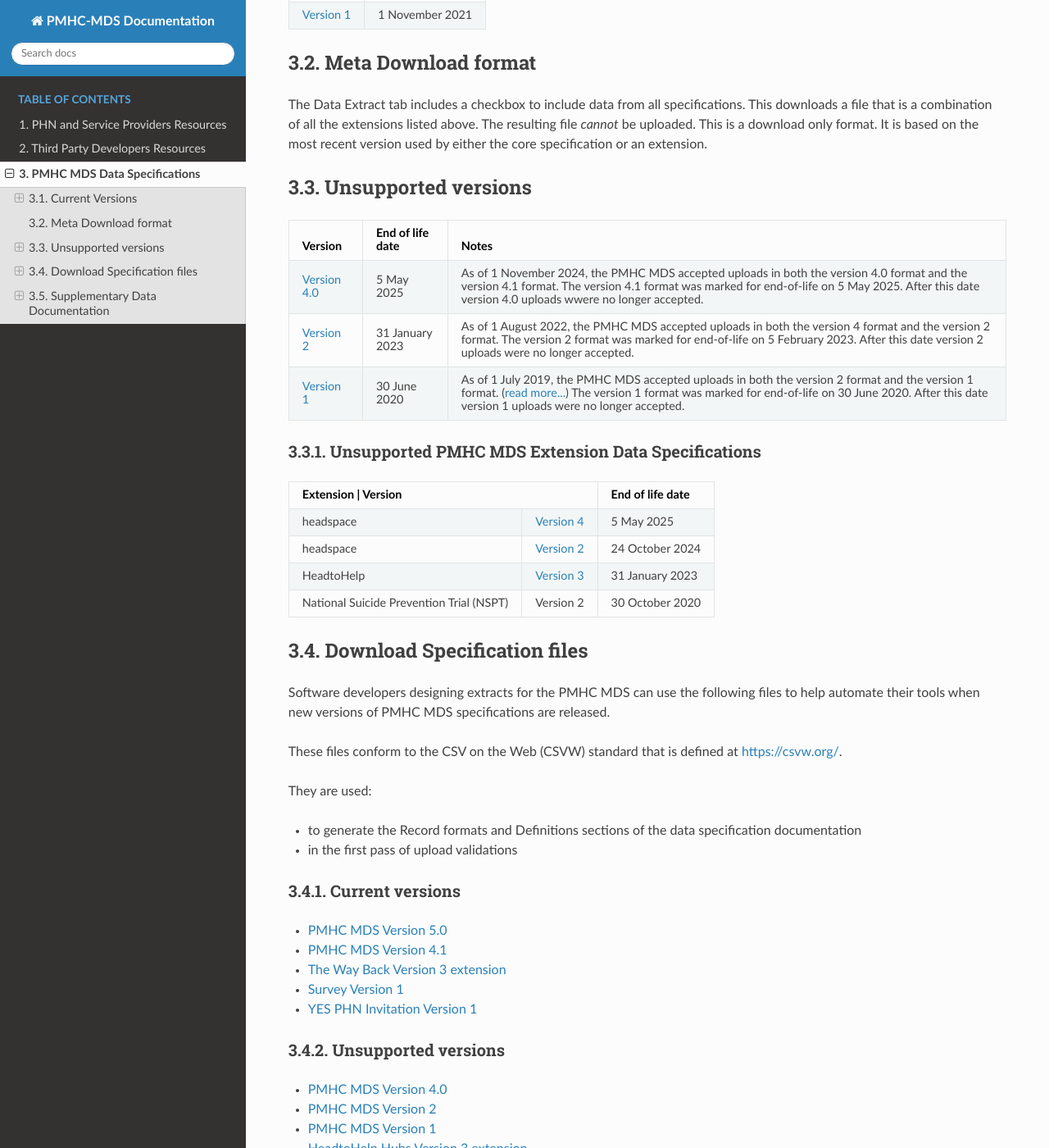
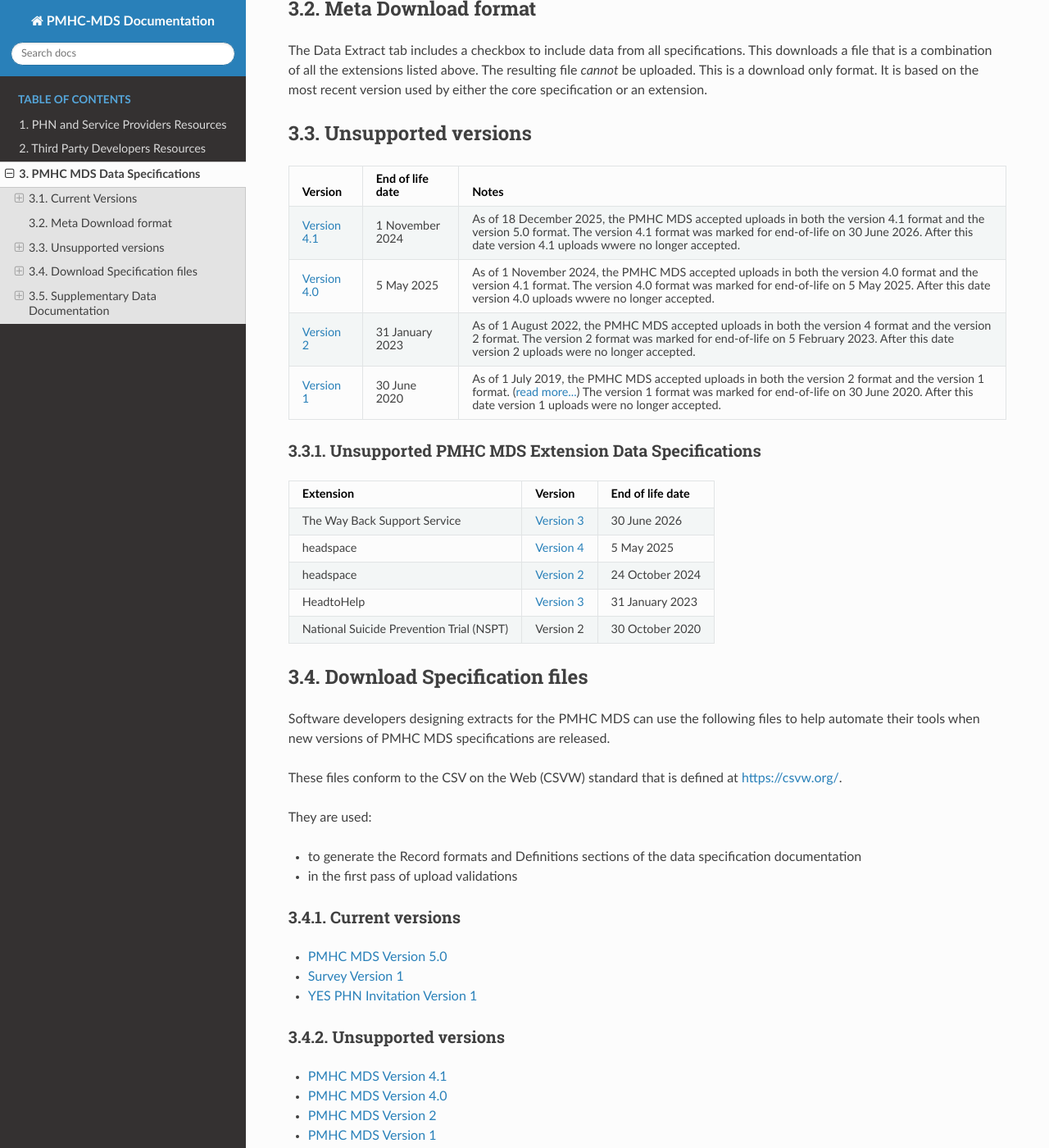
Before and after one commit to logicly-au/docs.pmhc-mds.com, a Sphinx documentation site: the page built from docs/data-specifications.rst, in a window 1280 px wide and 1400 px high, scrolled down 1194 px. Shown: the whole window at 82% size. Built offline with Sphinx 7.4.7 and the Read the Docs theme 3.1.0, drawn with Linux system fonts in a browser that asks for light colours; some of the changed text lies outside the part shown.

Commit message:
End of Lifeing core v4.1 spec and Wayback v3.0 spec. (#20)

```diff
--- a/docs/data-specifications.rst
+++ b/docs/data-specifications.rst
@@ -79,32 +75,39 @@
 Unsupported versions
 --------------------
 
-+--------------------------------------------------------+------------------+------------------------------------------------------------------------------+
-| Version                                                | End of life date | Notes                                                                        |
-+========================================================+==================+==============================================================================+
-| `Version 4.0 </projects/data-specification/en/v4/>`__  | 5 May 2025       | As of 1 November 2024, the PMHC MDS accepted uploads in both the version 4.0 |
-|                                                        |                  | format and the version 4.1 format. The version 4.1 format was marked for     |
-|                                                        |                  | end-of-life on 5 May 2025. After this date version 4.0 uploads wwere         |
-|                                                        |                  | no longer accepted.                                                          |
-+--------------------------------------------------------+------------------+------------------------------------------------------------------------------+
-| `Version 2 </projects/data-specification/en/v2/>`__    | 31 January 2023  | As of 1 August 2022, the PMHC MDS accepted uploads in both the version 4     |
-|                                                        |                  | format and the version 2 format. The version 2 format was marked for         |
-|                                                        |                  | end-of-life on 5 February 2023. After this date version 2 uploads were       |
-|                                                        |                  | no longer accepted.                                                          |
-+--------------------------------------------------------+------------------+------------------------------------------------------------------------------+
-| `Version 1 </projects/data-specification/en/v1/>`__    | 30 June 2020     | As of 1 July 2019, the PMHC MDS accepted uploads in both the version 2       |
-|                                                        |                  | format and the version 1 format. (`read more...                              |
-|                                                        |                  | <https://pmhc-mds.com/2019/06/04/Contunity-of-Support-PMHC-Spec-v2-0/>`__)   |
-|                                                        |                  | The version 1 format was marked for end-of-life on 30 June 2020.             |
-|                                                        |                  | After this date version 1 uploads were no longer accepted.                   |
-+--------------------------------------------------------+------------------+------------------------------------------------------------------------------+
++----------------------------------------------------------+------------------+------------------------------------------------------------------------------+
+| Version                                                  | End of life date | Notes                                                                        |
++==========================================================+==================+==============================================================================+
+| `Version 4.1 </projects/data-specification/en/v4.1/>`__  | 1 November 2024  | As of 18 December 2025, the PMHC MDS accepted uploads in both the version 4.1|
+|                                                          |                  | format and the version 5.0 format. The version 4.1 format was marked for     |
+|                                                          |                  | end-of-life on 30 June 2026. After this date version 4.1 uploads wwere       |
+|                                                          |                  | no longer accepted.                                                          |
++----------------------------------------------------------+------------------+------------------------------------------------------------------------------+
+| `Version 4.0 </projects/data-specification/en/v4/>`__    | 5 May 2025       | As of 1 November 2024, the PMHC MDS accepted uploads in both the version 4.0 |
+|                                                          |                  | format and the version 4.1 format. The version 4.0 format was marked for     |
+|                                                          |                  | end-of-life on 5 May 2025. After this date version 4.0 uploads wwere         |
+|                                                          |                  | no longer accepted.                                                          |
++----------------------------------------------------------+------------------+------------------------------------------------------------------------------+
+| `Version 2 </projects/data-specification/en/v2/>`__      | 31 January 2023  | As of 1 August 2022, the PMHC MDS accepted uploads in both the version 4     |
+|                                                          |                  | format and the version 2 format. The version 2 format was marked for         |
+|                                                          |                  | end-of-life on 5 February 2023. After this date version 2 uploads were       |
+|                                                          |                  | no longer accepted.                                                          |
++----------------------------------------------------------+------------------+------------------------------------------------------------------------------+
+| `Version 1 </projects/data-specification/en/v1/>`__      | 30 June 2020     | As of 1 July 2019, the PMHC MDS accepted uploads in both the version 2       |
+|                                                          |                  | format and the version 1 format. (`read more...                              |
+|                                                          |                  | <https://pmhc-mds.com/2019/06/04/Contunity-of-Support-PMHC-Spec-v2-0/>`__)   |
+|                                                          |                  | The version 1 format was marked for end-of-life on 30 June 2020.             |
+|                                                          |                  | After this date version 1 uploads were no longer accepted.                   |
++----------------------------------------------------------+------------------+------------------------------------------------------------------------------+
 
 Unsupported PMHC MDS Extension Data Specifications
 ~~~~~~~~~~~~~~~~~~~~~~~~~~~~~~~~~~~~~~~~~~~~~~~~~~
 
-+------------------------------------------------------------------------------------------------------------+------------------+
++-------------------------------------------+----------------------------------------------------------------+------------------+
 | Extension                                 | Version                                                        | End of life date |
 +===========================================+================================================================+==================+
+| The Way Back Support Service              | `Version 3 </projects/data-specification-wayback/en/v3/>`__    | 30 June 2026     |
++-------------------------------------------+----------------------------------------------------------------+------------------+
 | headspace                                 | `Version 4 </projects/data-specification-headspace/en/v4/>`__  | 5 May 2025       |
 +-------------------------------------------+----------------------------------------------------------------+------------------+
 | headspace                                 | `Version 2 </projects/data-specification-headspace/en/v2/>`__  | 24 October 2024  |
@@ -133,17 +136,17 @@
 ~~~~~~~~~~~~~~~~
 
 * `PMHC MDS Version 5.0 <https://docs.pmhc-mds.com/projects/data-specification/en/v5.0/_static/pmhcmds-spec-meta.zip>`__
-* `PMHC MDS Version 4.1 <https://docs.pmhc-mds.com/projects/data-specification/en/v4.1/_static/pmhcmds-spec-meta.zip>`__
-* `The Way Back Version 3 extension <https://docs.pmhc-mds.com/projects/data-specification-wayback/en/v3/_static/wayback-spec-meta.zip>`__
 * `Survey Version 1 <https://docs.pmhc-mds.com/projects/data-specification-survey/en/v1/_static/pmhcmds-survey-spec-meta.zip>`__
 * `YES PHN Invitation Version 1 <https://docs.pmhc-mds.com/projects/data-specification-yes-invitation/en/v1/_static/pmhcmds-yes-invitation-spec-meta.zip>`__
 
 Unsupported versions
 ~~~~~~~~~~~~~~~~~~~~
 
+* `PMHC MDS Version 4.1 <https://docs.pmhc-mds.com/projects/data-specification/en/v4.1/_static/pmhcmds-spec-meta.zip>`__
 * `PMHC MDS Version 4.0 <https://docs.pmhc-mds.com/projects/data-specification/en/v4/_static/pmhcmds-spec-meta.zip>`__
 * `PMHC MDS Version 2 <https://docs.pmhc-mds.com/projects/data-specification/en/v2/_static/pmhcmds-spec-meta.zip>`__
 * `PMHC MDS Version 1 <https://docs.pmhc-mds.com/projects/data-specification/en/v1/_static/pmhcmds-spec-meta.zip>`__
+* `The Way Back Version 3 extension <https://docs.pmhc-mds.com/projects/data-specification-wayback/en/v3/_static/wayback-spec-meta.zip>`__
 * `HeadtoHelp Hubs Version 3 extension <https://docs.pmhc-mds.com/projects/data-specification-headtohelp/en/v3/_downloads/07d62ec4a06942aa3cdfeb712fa402f9/headtohelp-spec-meta.zip>`__
 
 .. _supplementary_data_documentation:
```
Also changed, not shown: other parts of docs/data-specifications.rst (+0 -4 lines).
